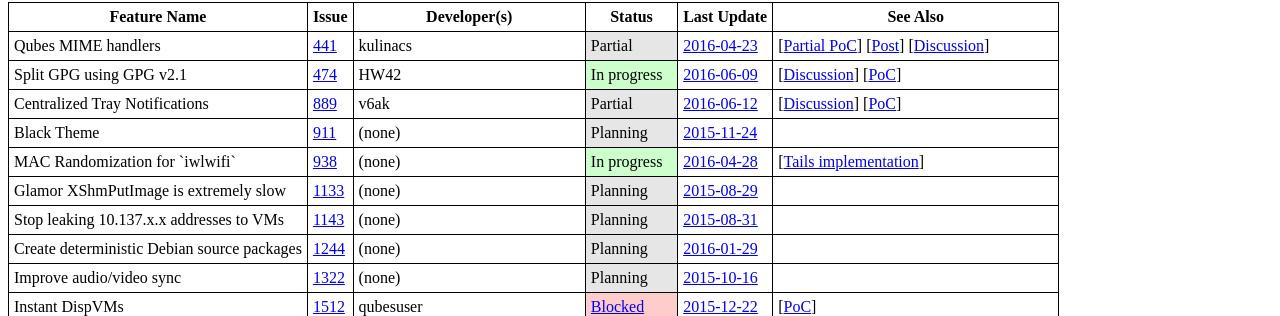
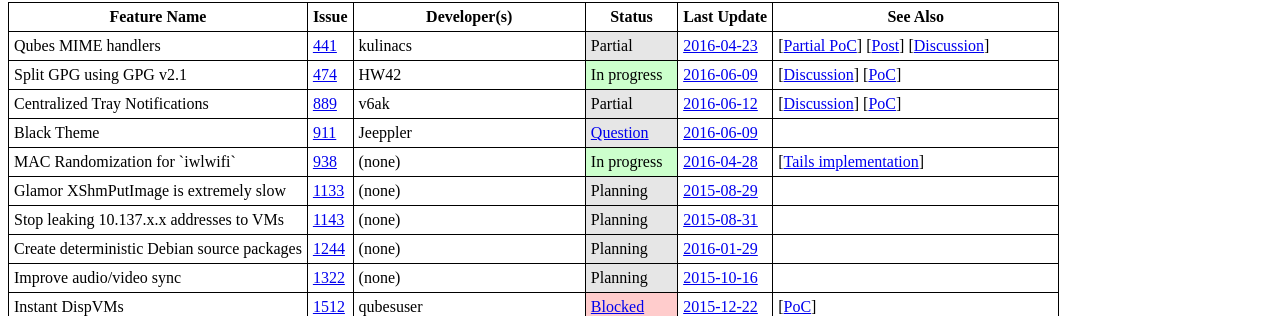
Before and after one commit to QubesOS/qubes-issues, a Jekyll site: the page built from index.md, in a window 1280 px wide. Shown: the part 112-428 px from the top of the page. Built offline with Jekyll 4.4.1, drawn with Linux system fonts in a browser that asks for light colours.

Commit message:
Update #911

```diff
--- a/_data/features.yml
+++ b/_data/features.yml
@@ -47,13 +47,13 @@
 
 - name   : Black Theme
   issue  : 911
-  devs   :
+  devs   : Jeeppler
   status :
-    term   :
-    url    :
+    term   : Question
+    url    : https://github.com/QubesOS/qubes-issues/issues/911#issuecomment-225049460
   updated:
-    date   : 2015-11-24
-    url    : https://github.com/QubesOS/qubes-issues/issues/911#issuecomment-159378308
+    date   : 2016-06-09
+    url    : https://github.com/QubesOS/qubes-issues/issues/911#issuecomment-225049460
   info   :
   - desc   :
     url    :
```
